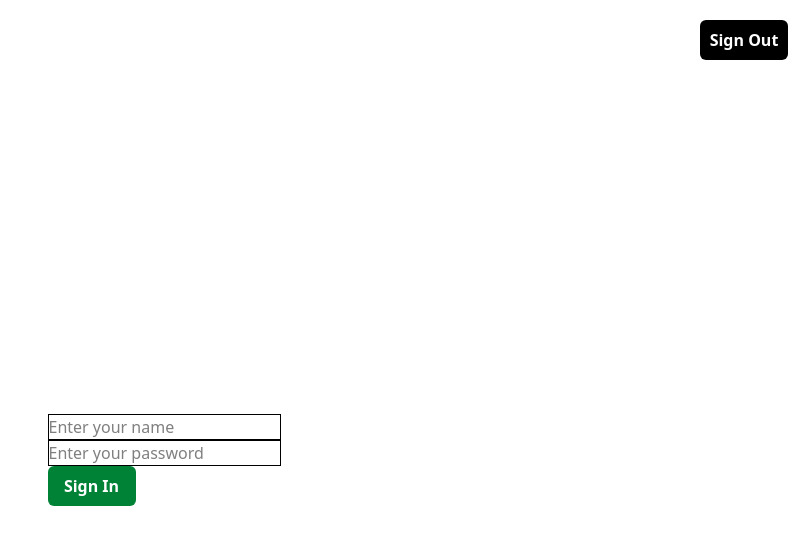
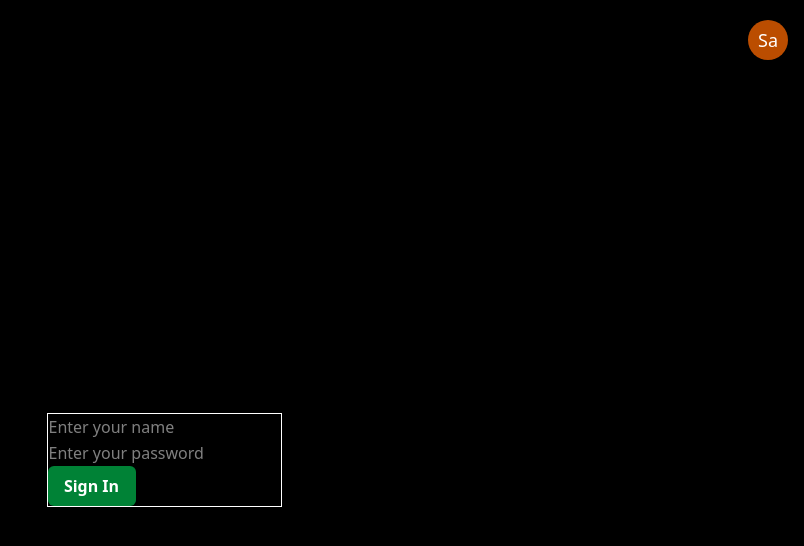
Before and after one commit to Arjun2002v/mini_socio, a React (Vite) app in the folder my-vite-app/: page /signup in a window 1280 px wide. Shown: the top 546 px of the page, without its empty margins (476-1280 px from the left). Built offline with nearby package versions, Linux system fonts and the light colour scheme; no server answers; sample sign-in values are in the browser's storage; a web font is replaced by a local one.

Commit message:
added some things to the code

```diff
--- a/my-vite-app/src/App.jsx
+++ b/my-vite-app/src/App.jsx
@@ -3,7 +3,9 @@ import Login from "./Auth/Login";
 
 const App = () => {
   <>
-    <Login />
+    <div className="bg-black">
+      <Login />
+    </div>
   </>;
 };
 
--- a/my-vite-app/src/Chat.jsx
+++ b/my-vite-app/src/Chat.jsx
@@ -5,7 +5,7 @@ import useApi from "./hooks/useSwr";
 
 const socket = io("http://localhost:5000"); // ✅ Use your backend address
 
-export const Chat = ({ setOpen }) => {
+export const Chat = ({ setOpen, selectedId }) => {
   const [text, settext] = useState("");
   const [status, setStatus] = useState("");
   const bottomRef = useRef(null);
@@ -63,6 +63,7 @@ export const Chat = ({ setOpen }) => {
   };
 
   useEffect(() => {
+    socket.emit("register", decode?._id);
     if (!data) return;
 
     // Prevent re-overwriting messages if already set
@@ -72,9 +73,10 @@ export const Chat = ({ setOpen }) => {
       }
       return prev; // Don't overwrite real-time messages
     });
-  }, [data]);
+  }, [data, decode?._id]);
 
   const sendMessage = async () => {
+    const msg = { sender: decode?.name, text, receiver: selectedId };
     try {
       const response = await fetch("http://localhost:5000/user/message", {
         method: "POST",
@@ -82,9 +84,7 @@ export const Chat = ({ setOpen }) => {
           "Content-Type": "application/json",
         },
         body: JSON.stringify({
-          text,
-          time: Date.now(),
-          sender: decode?.name,
+          msg,
         }),
       });
 
@@ -95,7 +95,11 @@ export const Chat = ({ setOpen }) => {
         return;
       }
 
-      socket.emit("sendingMessage", message); // Broadcast to socket
+      socket.emit("private", {
+        sender: decode?.name,
+        receiver: selectedId,
+        text: msg.text,
+      }); // Broadcast to socket
 
       settext(""); // Clear the input
       bottomRef.current?.scrollIntoView({ behavior: "smooth" });
@@ -127,7 +131,7 @@ export const Chat = ({ setOpen }) => {
   }, []);
 
   return (
-    <div className="flex items-center flex-col">
+    <div className="flex items-center flex-col bg-black text-white">
       <div className="max-h-[400px] overflow-y-auto w-full flex  justify-center">
         <ul className="w-150 p-4 space-y-2">
           {messages?.map((msg, i) => {
@@ -139,9 +143,13 @@ export const Chat = ({ setOpen }) => {
                   isMe ? "self-end items-end" : "self-start items-start"
                 }`}
               >
-                {!isMe && (
+                {!isMe ? (
                   <p className="text-[12px] font-semibold text-gray-700 mb-1">
                     {msg?.sender}
+                  </p>
+                ) : (
+                  <p className="text-[12px] font-semibold text-gray-700 mb-1">
+                    Me
                   </p>
                 )}
 
--- a/my-vite-app/src/Dash.jsx
+++ b/my-vite-app/src/Dash.jsx
@@ -40,7 +40,7 @@ const Dash = () => {
   };
 
   return (
-    <div>
+    <div className="bg-black">
       <Topbar />
       <p>Hi {decoded?.name} Welcome to Mini_social</p>
       <div className="flex flex-col gap-2">
--- a/my-vite-app/src/Posts.jsx
+++ b/my-vite-app/src/Posts.jsx
@@ -69,7 +69,7 @@ export const Posts = () => {
   return (
     <>
       <Topbar />
-      <div className="flex flex-col gap-5  ">
+      <div className="flex flex-col gap-5  bg-black ">
         <p className="text-4xl">Posts for you to read </p>
         {newpost?.map((item, index) => (
           <div className="flex gap-2 items-center" key={index}>
--- /dev/null
+++ b/my-vite-app/src/Profile.jsx
@@ -0,0 +1,55 @@
+import React, { useState } from "react";
+import { jwtDecode } from "jwt-decode";
+
+export const Profile = () => {
+  const token = localStorage.getItem("token");
+  let decoded = {};
+
+  if (token) {
+    try {
+      decoded = jwtDecode(token);
+    } catch (err) {
+      console.error("Invalid token:", err);
+    }
+  }
+
+  const [open, setOpen] = useState(false);
+
+  return (
+    <>
+      <div
+        className="rounded-4xl w-10 h-10 bg-amber-700 cursor-pointer flex items-center justify-center"
+        onClick={() => setOpen(!open)}
+      >
+        {decoded.avatar ? (
+          <img
+            src={decoded.avatar}
+            alt="avatar"
+            className="w-full h-full object-cover rounded-4xl"
+          />
+        ) : (
+          <p className="font-medium text-white text-lg">
+            {decoded.name
+              ? decoded.name.charAt(0).toUpperCase() +
+                decoded.name.charAt(1).toLowerCase()
+              : ""}
+          </p>
+        )}
+      </div>
+
+      {open && (
+        <div
+          className="flex flex-col items-center mt-4 gap-3 bg-white p-3 shadow-md rounded"
+          onClick={() => {
+            localStorage.removeItem("token");
+            window.location.reload(); // Optional: refresh on logout
+          }}
+        >
+          <button className="text-red-600 font-semibold">Sign Out</button>
+        </div>
+      )}
+    </>
+  );
+};
+
+export default Profile;
--- a/my-vite-app/src/Topbar.jsx
+++ b/my-vite-app/src/Topbar.jsx
@@ -3,6 +3,7 @@ import useApi from "./hooks/useSwr";
 import { useNavigate, useParams } from "react-router-dom";
 import toast, { Toaster } from "react-hot-toast";
 import { jwtDecode } from "jwt-decode";
+import Profile from "./Profile";
 
 export const Topbar = () => {
   const nav = useNavigate();
@@ -24,7 +25,7 @@ export const Topbar = () => {
 
   return (
     <>
-      <div className="flex  gap-5  items-center justify-end pr-4 mt-5">
+      <div className="flex  gap-5  items-center justify-end pr-4 mt-5 bg-black">
         <div className="flex gap-2">
           {/* <div
             className="rounded-4xl w-10 h-10 bg-amber-700 cursor-pointer"
@@ -41,12 +42,7 @@ export const Topbar = () => {
               </p>
             )}
           </div> */}
-          <button
-            onClick={LogOut}
-            className="cursor-pointer font-bold bg-black w-22 rounded-md p-2 text-white"
-          >
-            Sign Out
-          </button>
+          <Profile />
         </div>
       </div>
       <Toaster />
--- a/my-vite-app/src/User.jsx
+++ b/my-vite-app/src/User.jsx
@@ -3,6 +3,7 @@ import useApi from "./hooks/useSwr";
 import toast, { Toaster } from "react-hot-toast";
 import { useState } from "react";
 import { Chat } from "./Chat";
+import Topbar from "./Topbar";
 
 const User = () => {
   const { id } = useParams();
@@ -28,7 +29,8 @@ const User = () => {
 
   return (
     <>
-      <div className="flex flex-col items-center mt-30 gap-3">
+      <Topbar />
+      <div className="flex flex-col items-center mt-30 gap-3 bg-black text-white">
         <>
           <div className="rounded-4xl w-10 h-10 bg-amber-700">
             {user?.details?.avatar ? (
@@ -65,7 +67,7 @@ const User = () => {
           </div>
         </>
       </div>
-      {open && <Chat setOpen={setOpen} />}
+      {open && <Chat setOpen={setOpen} selectedId={user?.details?._id} />}
       <Toaster />
     </>
   );
--- a/my-vite-app/src/index.css
+++ b/my-vite-app/src/index.css
@@ -1 +1,6 @@
 @import "tailwindcss";
+
+body{
+    background-color: black;
+     color: white;
+}
```
Also changed, not shown: 1 other file (tests, documents, lock files or other folders).
